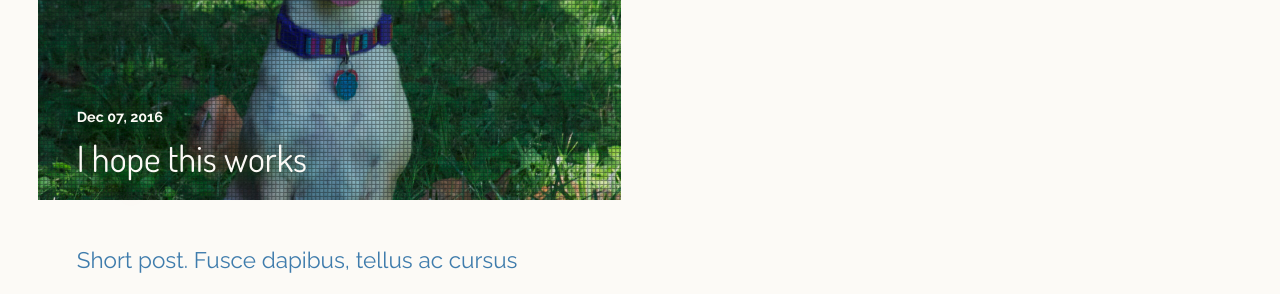
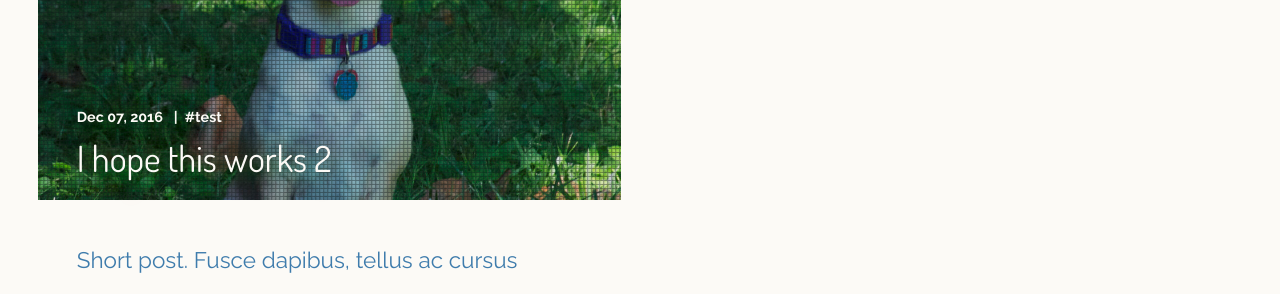
Before and after one commit to ryanfiller89/gabfolio, a Jekyll site: the page built from blog.md, in a window 1280 px wide. Shown: the part 1395-1689 px from the top of the page. Built offline with Jekyll 4.4.1, drawn with Linux system fonts in a browser that asks for light colours.

Commit message:
updates test category for blog post

```diff
--- a/_posts/2016-11-07-test-post-2.markdown
+++ b/_posts/2016-11-07-test-post-2.markdown
@@ -1,8 +1,8 @@
 ---
 layout: blog-post
-title:  "I hope this works"
+title:  "I hope this works 2"
 date:   2016-12-07 13:52:34 -0600
-# categories: test
+categories: test
 image: /images/site-assets/placeholder-thumb.jpg
 ---
 
```
